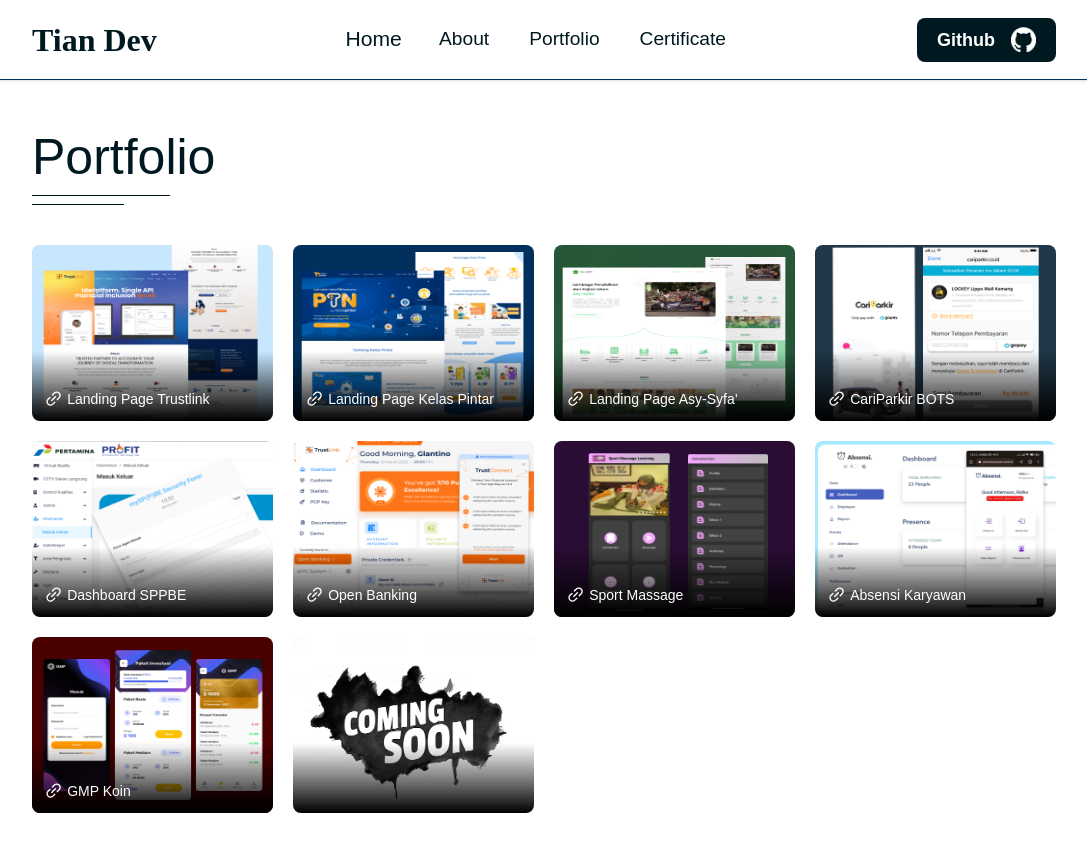
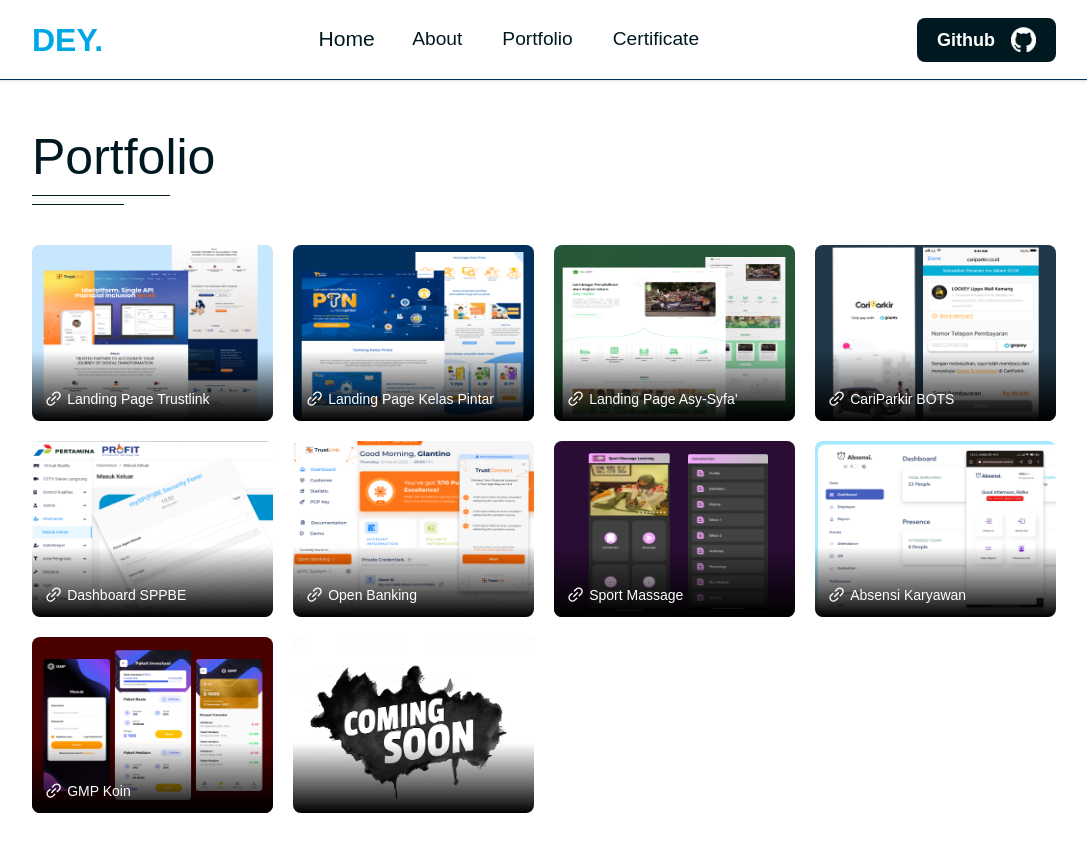
Before and after one commit to dystianen/portofolio-frontend, a Next.js app: page /portfolio in a window 1280 px wide. Shown: the whole page, without its empty margins (96-1183 px from the left). Built offline with nearby package versions, Linux system fonts and the light colour scheme.

Commit message:
chore: logo

```diff
--- a/component/layout/index.tsx
+++ b/component/layout/index.tsx
@@ -29,7 +29,7 @@
     <div id='container' className='container-body'>
       <header className={`shadow p-5 bg-white z-50`}>
         <div>
-          <h1>Tian Dev</h1>
+          <h1>DEY.</h1>
           <div className={'hidden md:flex flex-row gap-10'}>
             <a className={`hover:scale-110 ${path === 'home' && 'scale-110 text-darkgreen'} hover:cursor-pointer hover:text-darkgreen duration-300`} onClick={() => onChangeMenu('/home')}>Home</a>
             <a className={`hover:scale-110 ${path === 'about' && 'scale-110 text-darkgreen'} hover:cursor-pointer hover:text-darkgreen duration-300`} onClick={() => onChangeMenu('/about')}>About</a>
--- a/styles/globals.css
+++ b/styles/globals.css
@@ -64,7 +64,7 @@
 header h1 {
   font-size: 2rem;
   font-weight: bold;
-  font-family: 'Pacifico', cursive;
+  color: var(--lightblue);
 }
 
 main {
```
